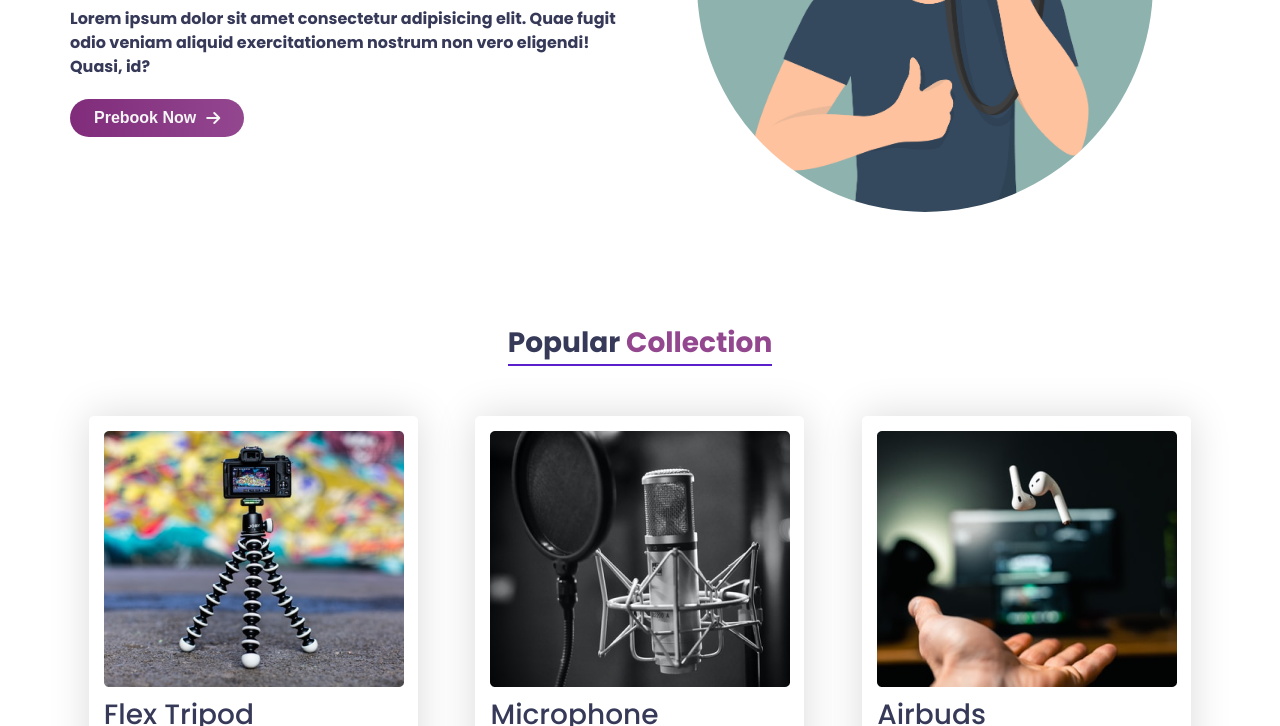
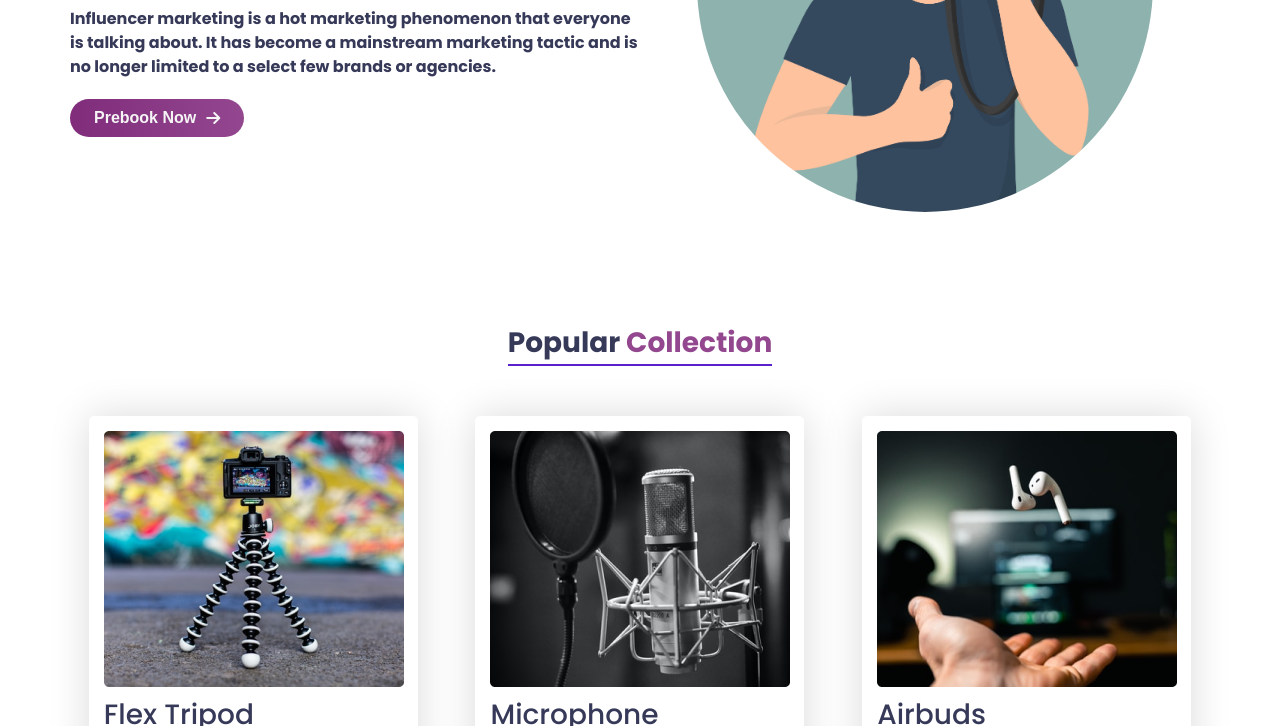
Before and after one commit to rokib97/influencer-gear-asignmment, a plain HTML site: page index.html in a window 1280 px wide. Shown: the part 374-1100 px from the top of the page. Drawn offline with Linux system fonts and the light colour scheme.

Commit message:
added lorem text

```diff
--- a/index.html
+++ b/index.html
@@ -39,7 +39,7 @@
             <div class="banner">
                 <div class="banner-left">
                     <h1>Start your Journey as <span class="highlight">Influencer</span></h1>
-                    <p>Lorem ipsum dolor sit amet consectetur adipisicing elit. Quae fugit odio veniam aliquid exercitationem nostrum non vero eligendi! Quasi, id?</p>
+                    <p>Influencer marketing is a hot marketing phenomenon that everyone is talking about. It has become a mainstream marketing tactic and is no longer limited to a select few brands or agencies.</p>
                     <span>
                         <button id="prebook-text" class="button-arrow">
                             Prebook Now
```
